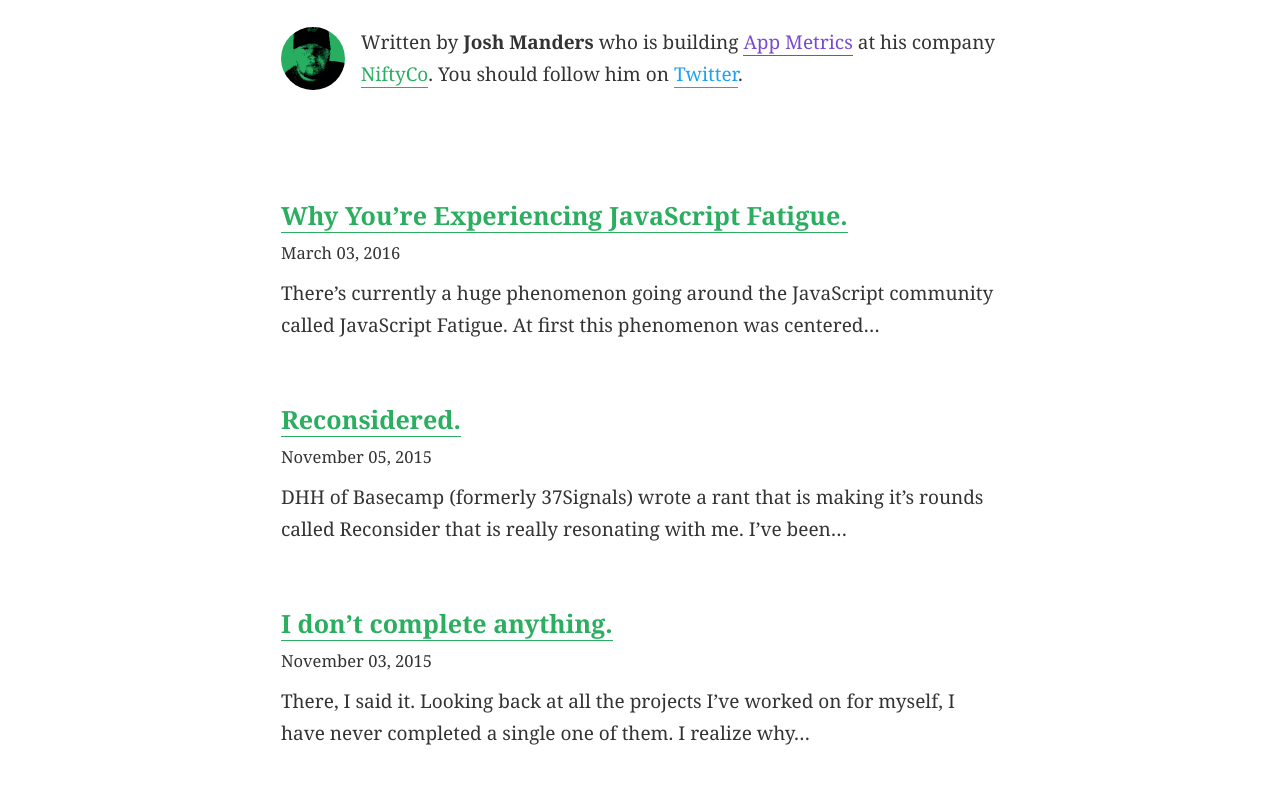
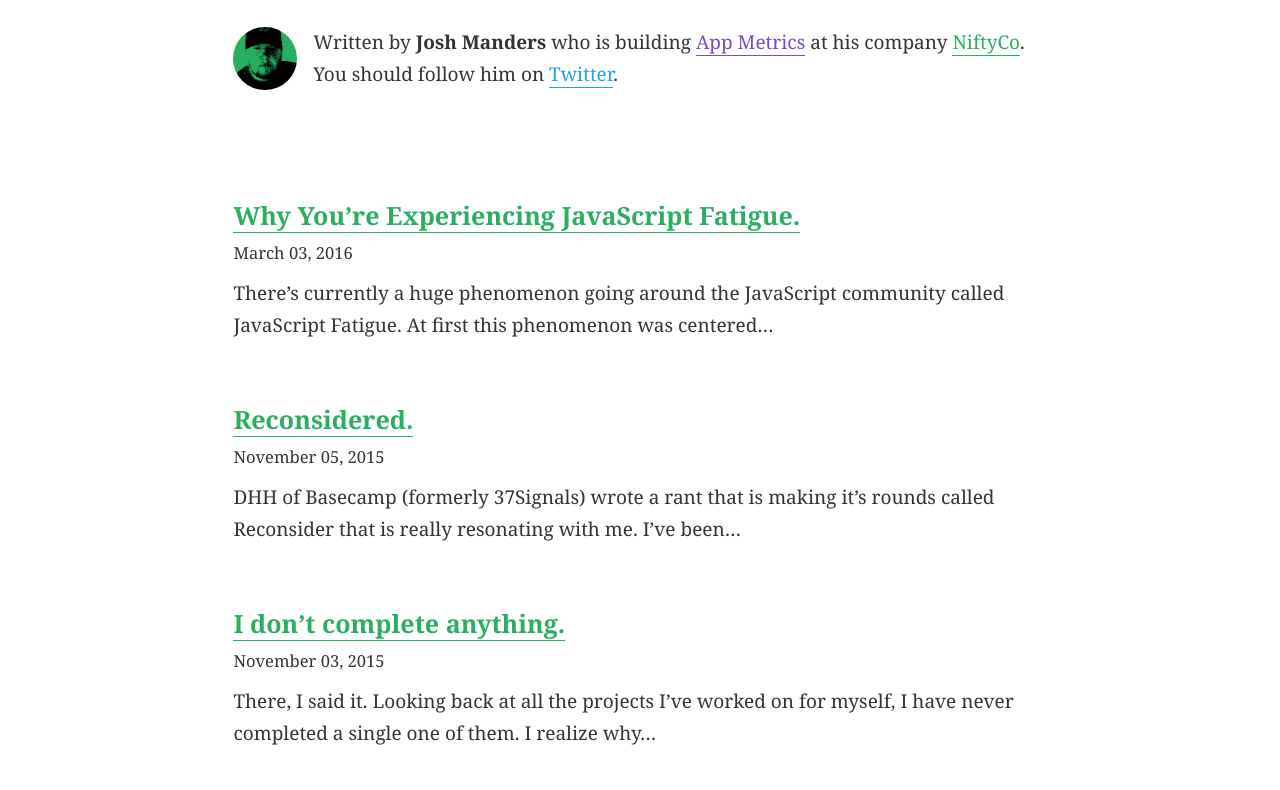
Before and after one commit to joshmanders/.com, a Gatsby site: page / in a window 1280 px wide. Shown: the part 121-911 px from the top of the page. Built offline with nearby package versions, Linux system fonts and the light colour scheme; Gatsby itself is replaced by a stand-in of ours; some packages are replaced by stand-ins of ours.

Commit message:
make a bit wider

```diff
--- a/src/components/Template.js
+++ b/src/components/Template.js
@@ -8,7 +8,7 @@ import 'typeface-noto-serif';
 const Wrapper = styled('div')`
   margin-left: auto;
   margin-right: auto;
-  max-width: 40.32rem;
+  max-width: 45.32rem;
   padding: 2.52rem 1.26rem;
 `;
 
```
